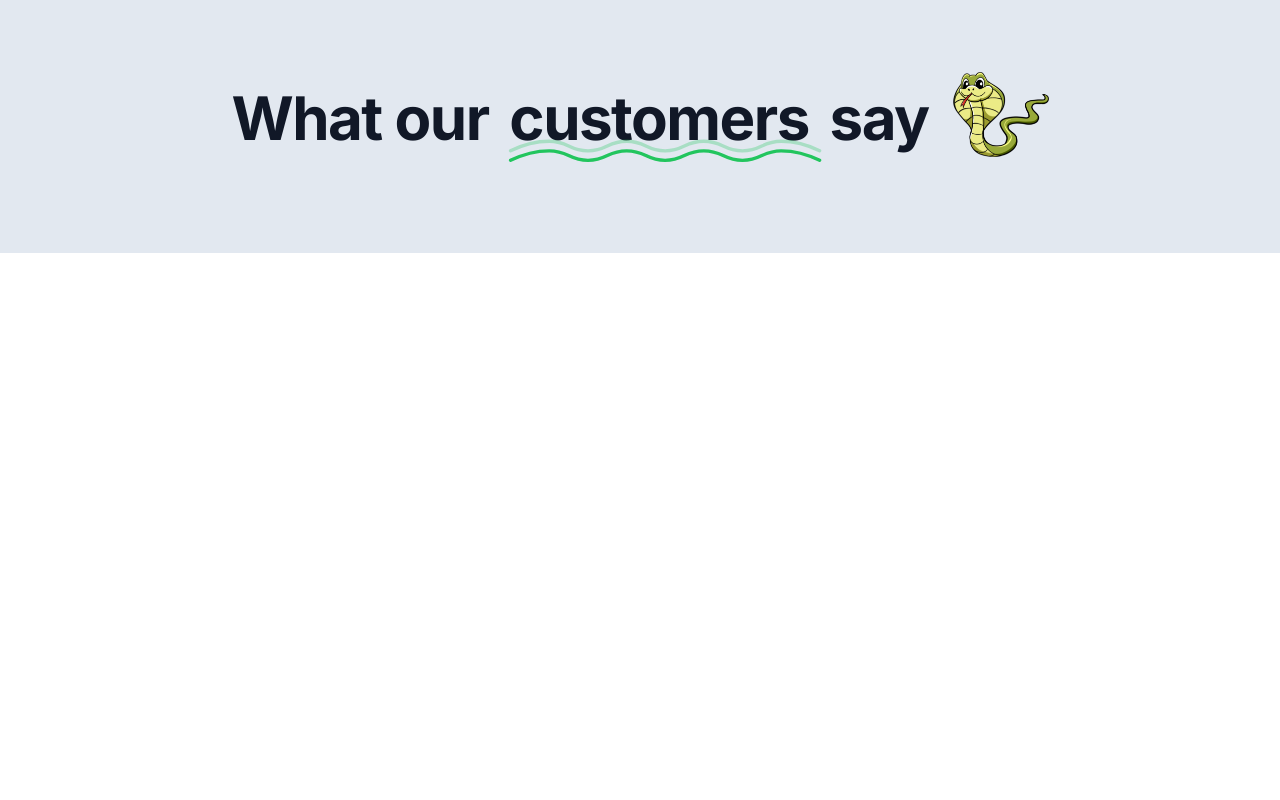
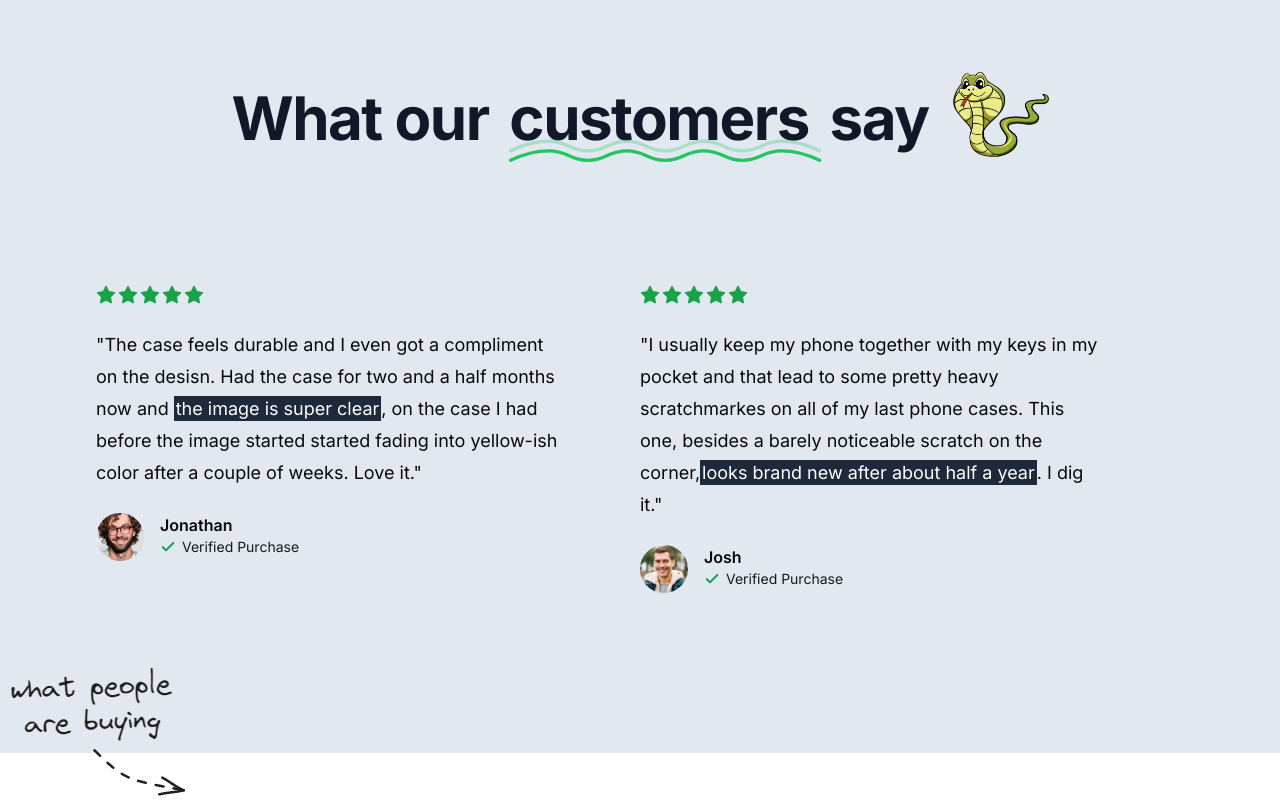
Before and after one commit to biswarupgh0sh/ecommerce-app, a Next.js app: page / in a window 1280 px wide. Shown: the part 1019-1819 px from the top of the page. Before the commit the page ends 1272 px from the top, so only its background shows below. Built offline with nearby package versions, Linux system fonts and the light colour scheme; no server answers.

Commit message:
add review section

```diff
--- a/src/app/page.tsx
+++ b/src/app/page.tsx
@@ -1,6 +1,7 @@
 import { Icons } from "@/components/Icons";
 import MaxWidthWrapper from "@/components/MaxWidthWrapper";
 import Phone from "@/components/Phone";
+import { Reviews } from "@/components/Reviews";
 import { Check, Star } from "lucide-react";
 
 export default function Home() {
@@ -11,8 +12,8 @@ export default function Home() {
           <div className="col-span-2 px-6 lg:px-0 lg:pt-4">
             <div className="relative mx-auto text-center flex flex-col items-center lg:text-left lg:items-start">
               <div className="absolute w-28 left-0 -top-20 hidden lg:block">
-              <div className='absolute inset-x-0 bottom-0 bg-gradient-to-t via-slate-50/50 from-slate-50 h-28' />
-                <img src='/snake-1.png' className='w-full' />
+                <div className="absolute inset-x-0 bottom-0 bg-gradient-to-t via-slate-50/50 from-slate-50 h-28" />
+                <img src="/snake-1.png" className="w-full" />
               </div>
               <h1 className="relative mt-16 w-fit tracking-tight text-balance font-bold text-gray-900 text-5xl !leading-tight md:text-6xl lg:text-7xl">
                 Your image on a{" "}
@@ -72,13 +73,15 @@ export default function Home() {
                 </div>
                 <div className="flex flex-col justify-between items-center sm:items-start">
                   <div className="flex gap-0.5">
-                    <Star className="w-4 h-4 text-green-600 fill-green-600"/>
-                    <Star className="w-4 h-4 text-green-600 fill-green-600"/>
-                    <Star className="w-4 h-4 text-green-600 fill-green-600"/>
-                    <Star className="w-4 h-4 text-green-600 fill-green-600"/>
-                    <Star className="w-4 h-4 text-green-600 fill-green-600"/>
+                    <Star className="w-4 h-4 text-green-600 fill-green-600" />
+                    <Star className="w-4 h-4 text-green-600 fill-green-600" />
+                    <Star className="w-4 h-4 text-green-600 fill-green-600" />
+                    <Star className="w-4 h-4 text-green-600 fill-green-600" />
+                    <Star className="w-4 h-4 text-green-600 fill-green-600" />
                   </div>
-                  <p><span className="font-semibold">1.250</span> happy customers</p>
+                  <p>
+                    <span className="font-semibold">1.250</span> happy customers
+                  </p>
                 </div>
               </div>
             </div>
@@ -86,23 +89,111 @@ export default function Home() {
 
           <div className="flex justify-center w-full px-8 mt-32 col-span-full h-fit sm:px-16 md:px-0 lg:col-span-1 lg:mx-0 lg:mt-20">
             <div className="relative md:max-w-xl">
-              <img src="/your-image.png" className="absolute w-40 left-56 -top-20 select-none hidden sm:block lg:w-52 lg:hidden xl:block"/>
-              <img src="/line.png" className="absolute w-20 -left-6 -bottom-6 select-none"/>
-              <Phone className="w-64" imgSrc="/testimonials/1.jpg"/>
+              <img
+                src="/your-image.png"
+                className="absolute w-40 left-56 -top-20 select-none hidden sm:block lg:w-52 lg:hidden xl:block"
+              />
+              <img
+                src="/line.png"
+                className="absolute w-20 -left-6 -bottom-6 select-none"
+              />
+              <Phone className="w-64" imgSrc="/testimonials/1.jpg" />
             </div>
           </div>
         </MaxWidthWrapper>
       </section>
 
-
       {/* Value proposition section */}
       <section className="bg-slate-200 py-24">
         <MaxWidthWrapper className="flex flex-col items-center gap-16 sm:gap-32">
           <div className="flex flex-col items-center gap-4 sm:gap-6 lg:flex-row">
-            <h2 className="order-1 mt-2 text-center text-balance tracking-tight !leading-tight font-bold text-gray-900 text-5xl md:text-6xl">What our <span className="relative px-2">customers <Icons.underline className="hidden pointer-events-none absolute inset-x-0 -bottom-6 text-green-500 sm:block"/></span> say</h2>
-            <img src="/snake-2.png" className="w-24 order-0 lg:order-2"/>
+            <h2 className="order-1 mt-2 text-center text-balance tracking-tight !leading-tight font-bold text-gray-900 text-5xl md:text-6xl">
+              What our{" "}
+              <span className="relative px-2">
+                customers{" "}
+                <Icons.underline className="hidden pointer-events-none absolute inset-x-0 -bottom-6 text-green-500 sm:block" />
+              </span>{" "}
+              say
+            </h2>
+            <img src="/snake-2.png" className="w-24 order-0 lg:order-2" />
+          </div>
+
+          <div className="mx-auto grid grid-cols-1 px-4 gap-y-16 max-2-2xl lg:mx-0 lg:max-w-none lg:grid-cols-2">
+            <div className="flex flex-col flex-auto gap-4 lg:pr-8 xl:pr-20">
+              <div className="flex gap-0.5 mb-2">
+                <Star className="w-5 h-5 text-green-600 fill-green-600" />
+                <Star className="w-5 h-5 text-green-600 fill-green-600" />
+                <Star className="w-5 h-5 text-green-600 fill-green-600" />
+                <Star className="w-5 h-5 text-green-600 fill-green-600" />
+                <Star className="w-5 h-5 text-green-600 fill-green-600" />
+              </div>
+              <div className="text-lg leading-8">
+                <p>
+                  &#34;The case feels durable and I even got a compliment on the
+                  desisn. Had the case for two and a half months now and{" "}
+                  <span className="p-0.5 bg-slate-800 text-white">
+                    the image is super clear
+                  </span>
+                  , on the case I had before the image started started fading
+                  into yellow-ish color after a couple of weeks. Love it.&#34;
+                </p>
+              </div>
+              <div className="flex gap-4 mt-2">
+                <img
+                  className="rounded-full w-12 h-12 object-cover"
+                  src="/users/user-1.png"
+                  alt="user"
+                />
+                <div className="flex flex-col">
+                  <p className="font-semibold">Jonathan</p>
+                  <div className="flex gap-1.5 items-center text-zinc-900">
+                    <Check className="w-4 h-4 stroke-[3px] text-green-600" />
+                    <p className="text-sm">Verified Purchase</p>
+                  </div>
+                </div>
+              </div>
+            </div>
+            <div className="flex flex-col flex-auto gap-4 lg:pr-8 xl:pr-20">
+              <div className="flex gap-0.5 mb-2">
+                <Star className="w-5 h-5 text-green-600 fill-green-600" />
+                <Star className="w-5 h-5 text-green-600 fill-green-600" />
+                <Star className="w-5 h-5 text-green-600 fill-green-600" />
+                <Star className="w-5 h-5 text-green-600 fill-green-600" />
+                <Star className="w-5 h-5 text-green-600 fill-green-600" />
+              </div>
+              <div className="text-lg leading-8">
+                <p>
+                  &#34;I usually keep my phone together with my keys in my
+                  pocket and that lead to some pretty heavy scratchmarkes on all
+                  of my last phone cases. This one, besides a barely noticeable
+                  scratch on the corner,
+                  <span className="p-0.5 bg-slate-800 text-white">
+                    looks brand new after about half a year
+                  </span>
+                  . I dig it.&#34;
+                </p>
+              </div>
+              <div className="flex gap-4 mt-2">
+                <img
+                  className="rounded-full w-12 h-12 object-cover"
+                  src="/users/user-4.jpg"
+                  alt="user"
+                />
+                <div className="flex flex-col">
+                  <p className="font-semibold">Josh</p>
+                  <div className="flex gap-1.5 items-center text-zinc-900">
+                    <Check className="w-4 h-4 stroke-[3px] text-green-600" />
+                    <p className="text-sm">Verified Purchase</p>
+                  </div>
+                </div>
+              </div>
+            </div>
           </div>
         </MaxWidthWrapper>
+
+        <div className="pt-16">
+          <Reviews />
+        </div>
       </section>
     </div>
   );
--- /dev/null
+++ b/src/components/Reviews.tsx
@@ -0,0 +1,13 @@
+import MaxWidthWrapper from "./MaxWidthWrapper";
+
+export function Reviews() {
+  return (
+    <MaxWidthWrapper className="relative max-w-5xl">
+      <img
+        aria-hiddden="true"
+        src="/what-people-are-buying.png"
+        className="absolute select-none hidden xl:block -left-32 top-1/3"
+      />
+    </MaxWidthWrapper>
+  );
+}
```
